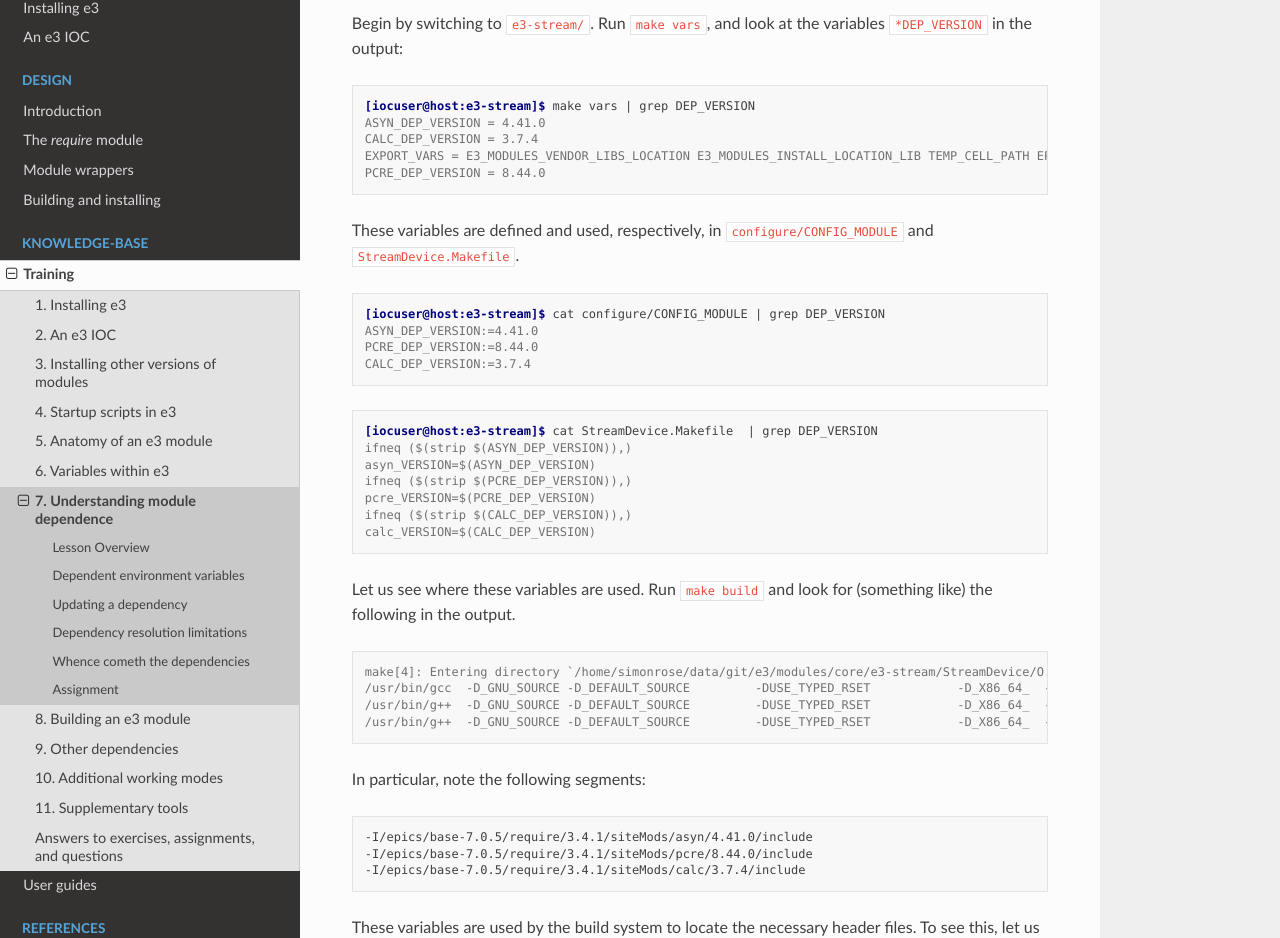
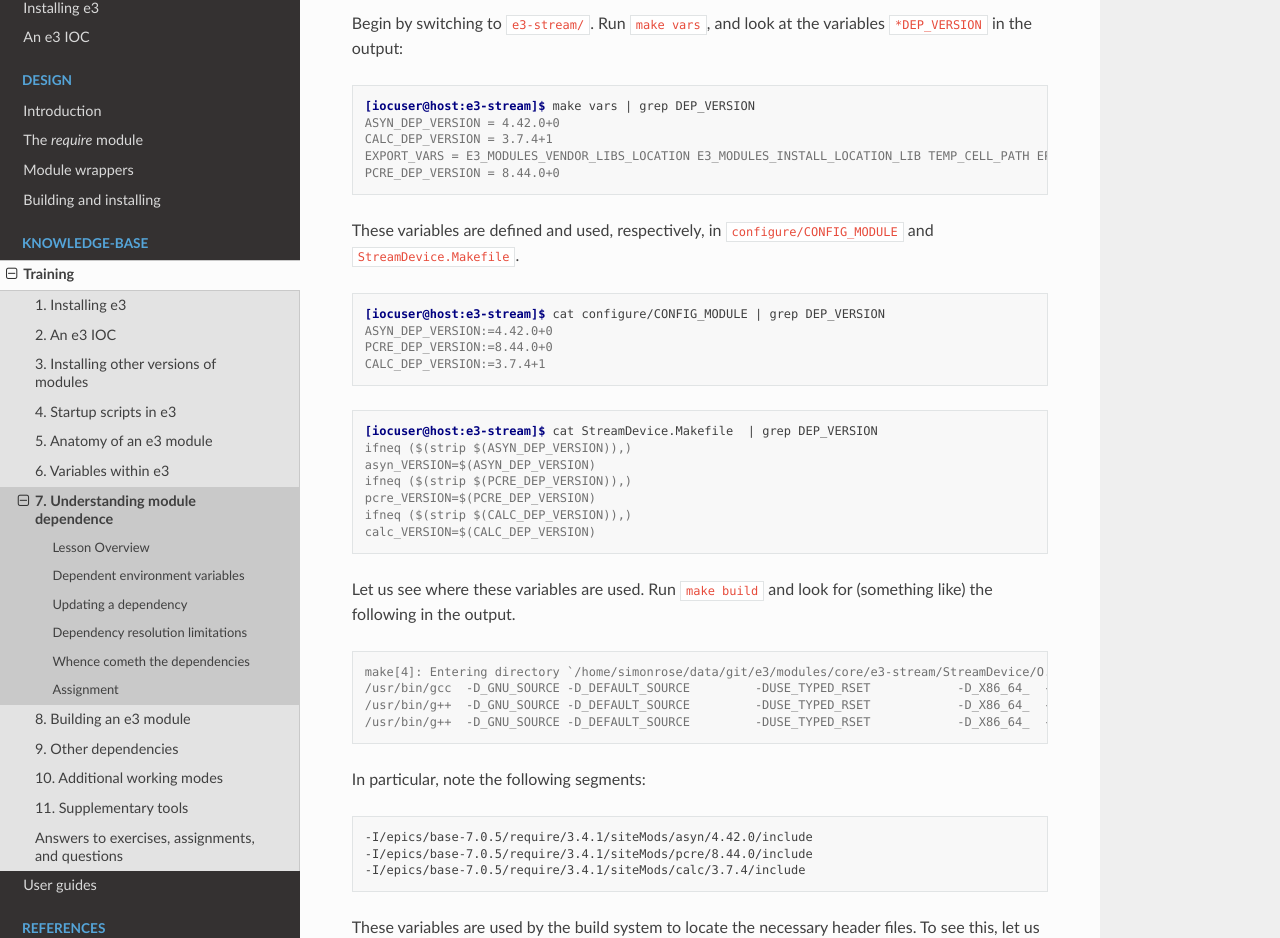
Before and after one commit to ttkorhonen/e3pages, a Sphinx documentation site: the page built from docs/kb/training/workbook/7_module_deps.md, in a window 1280 px wide and 1400 px high, scrolled down 429 px. Shown: the part 144-1082 px from the top of the window. Built offline with Sphinx 7.4.7 and the Read the Docs theme 2.0.0, drawn with Linux system fonts in a browser that asks for light colours; some of the changed text lies outside the part shown.

Commit message:
Updated some modules version number, and added some notes to emphasize a few differences added by newer versions of modules and tools.

````diff
--- a/docs/kb/training/workbook/7_module_deps.md
+++ b/docs/kb/training/workbook/7_module_deps.md
@@ -24,10 +24,10 @@
 
 ```console
 [iocuser@host:e3-stream]$ make vars | grep DEP_VERSION
-ASYN_DEP_VERSION = 4.41.0
-CALC_DEP_VERSION = 3.7.4
+ASYN_DEP_VERSION = 4.42.0+0
+CALC_DEP_VERSION = 3.7.4+1
 EXPORT_VARS = E3_MODULES_VENDOR_LIBS_LOCATION E3_MODULES_INSTALL_LOCATION_LIB TEMP_CELL_PATH EPICS_HOST_ARCH EPICS_BASE MSI E3_MODULE_NAME E3_MODULE_VERSION E3_SITEMODS_PATH E3_SITEAPPS_PATH E3_SITELIBS_PATH E3_REQUIRE_MAKEFILE_INPUT_OPTIONS E3_REQUIRE_NAME E3_REQUIRE_CONFIG E3_REQUIRE_DB E3_REQUIRE_LOCATION E3_REQUIRE_DBD E3_REQUIRE_VERSION E3_REQUIRE_TOOLS E3_REQUIRE_INC E3_REQUIRE_LIB E3_REQUIRE_BIN QUIET PCRE_DEP_VERSION CALC_DEP_VERSION ASYN_DEP_VERSION
-PCRE_DEP_VERSION = 8.44.0
+PCRE_DEP_VERSION = 8.44.0+0
 ```
 
 These variables are defined and used, respectively, in `configure/CONFIG_MODULE`
@@ -35,9 +35,9 @@
 
 ```console
 [iocuser@host:e3-stream]$ cat configure/CONFIG_MODULE | grep DEP_VERSION
-ASYN_DEP_VERSION:=4.41.0
-PCRE_DEP_VERSION:=8.44.0
-CALC_DEP_VERSION:=3.7.4
+ASYN_DEP_VERSION:=4.42.0+0
+PCRE_DEP_VERSION:=8.44.0+0
+CALC_DEP_VERSION:=3.7.4+1
 ```
 
 ```console
@@ -55,15 +55,15 @@
 
 ```console
 make[4]: Entering directory `/home/simonrose/data/git/e3/modules/core/e3-stream/StreamDevice/O.7.0.5_linux-x86_64'
-/usr/bin/gcc  -D_GNU_SOURCE -D_DEFAULT_SOURCE         -DUSE_TYPED_RSET            -D_X86_64_  -DUNIX  -Dlinux             -MD   -O3 -g   -Wall -Werror-implicit-function-declaration               -mtune=generic      -m64 -fPIC           -I. -I../src/ -I.././src/   -I/epics/base-7.0.5/require/3.4.1/siteMods/asyn/4.41.0+0/include                -I/epics/base-7.0.5/require/3.4.1/siteMods/pcre/8.44.0+0/include            -I/epics/base-7.0.5/require/3.4.1/siteMods/calc/3.7.4+0/include  -I/epics/base-7.0.5/require/3.4.1/siteMods/asyn/4.41.0+0/include                -I/epics/base-7.0.5/require/3.4.1/siteMods/pcre/8.44.0+0/include            -I/epics/base-7.0.5/require/3.4.1/siteMods/calc/3.7.4+0/include -I/epics/base-7.0.5/include  -I/epics/base-7.0.5/include/compiler/gcc -I/epics/base-7.0.5/include/os/Linux                           -c  .././src/StreamVersion.c
-/usr/bin/g++  -D_GNU_SOURCE -D_DEFAULT_SOURCE         -DUSE_TYPED_RSET            -D_X86_64_  -DUNIX  -Dlinux             -MD   -O3 -g   -Wall         -std=c++11     -std=c++11  -mtune=generic               -m64 -fPIC          -I. -I../src/ -I.././src/   -I/epics/base-7.0.5/require/3.4.1/siteMods/asyn/4.41.0+0/include                -I/epics/base-7.0.5/require/3.4.1/siteMods/pcre/8.44.0+0/include            -I/epics/base-7.0.5/require/3.4.1/siteMods/calc/3.7.4+0/include  -I/epics/base-7.0.5/require/3.4.1/siteMods/asyn/4.41.0+0/include                -I/epics/base-7.0.5/require/3.4.1/siteMods/pcre/8.44.0+0/include            -I/epics/base-7.0.5/require/3.4.1/siteMods/calc/3.7.4+0/include -I/epics/base-7.0.5/include  -I/epics/base-7.0.5/include/compiler/gcc -I/epics/base-7.0.5/include/os/Linux                           -c  ../src/StreamFormatConverter.cc
-/usr/bin/g++  -D_GNU_SOURCE -D_DEFAULT_SOURCE         -DUSE_TYPED_RSET            -D_X86_64_  -DUNIX  -Dlinux             -MD   -O3 -g   -Wall         -std=c++11     -std=c++11  -mtune=generic               -m64 -fPIC          -I. -I../src/ -I.././src/   -I/epics/base-7.0.5/require/3.4.1/siteMods/asyn/4.41.0+0/include                -I/epics/base-7.0.5/require/3.4.1/siteMods/pcre/8.44.0+0/include            -I/epics/base-7.0.5/require/3.4.1/siteMods/calc/3.7.4+0/include  -I/epics/base-7.0.5/require/3.4.1/siteMods/asyn/4.41.0+0/include                -I/epics/base-7.0.5/require/3.4.1/siteMods/pcre/8.44.0+0/include            -I/epics/base-7.0.5/require/3.4.1/siteMods/calc/3.7.4+0/include -I/epics/base-7.0.5/include  -I/epics/base-7.0.5/include/compiler/gcc -I/epics/base-7.0.5/include/os/Linux                           -c  ../src/StreamProtocol.cc
+/usr/bin/gcc  -D_GNU_SOURCE -D_DEFAULT_SOURCE         -DUSE_TYPED_RSET            -D_X86_64_  -DUNIX  -Dlinux             -MD   -O3 -g   -Wall -Werror-implicit-function-declaration               -mtune=generic      -m64 -fPIC           -I. -I../src/ -I.././src/   -I/epics/base-7.0.5/require/3.4.1/siteMods/asyn/4.42.0+0/include                -I/epics/base-7.0.5/require/3.4.1/siteMods/pcre/8.44.0+0/include            -I/epics/base-7.0.5/require/3.4.1/siteMods/calc/3.7.4+0/include  -I/epics/base-7.0.5/require/3.4.1/siteMods/asyn/4.42.0+0/include                -I/epics/base-7.0.5/require/3.4.1/siteMods/pcre/8.44.0+0/include            -I/epics/base-7.0.5/require/3.4.1/siteMods/calc/3.7.4+0/include -I/epics/base-7.0.5/include  -I/epics/base-7.0.5/include/compiler/gcc -I/epics/base-7.0.5/include/os/Linux                           -c  .././src/StreamVersion.c
+/usr/bin/g++  -D_GNU_SOURCE -D_DEFAULT_SOURCE         -DUSE_TYPED_RSET            -D_X86_64_  -DUNIX  -Dlinux             -MD   -O3 -g   -Wall         -std=c++11     -std=c++11  -mtune=generic               -m64 -fPIC          -I. -I../src/ -I.././src/   -I/epics/base-7.0.5/require/3.4.1/siteMods/asyn/4.42.0+0/include                -I/epics/base-7.0.5/require/3.4.1/siteMods/pcre/8.44.0+0/include            -I/epics/base-7.0.5/require/3.4.1/siteMods/calc/3.7.4+0/include  -I/epics/base-7.0.5/require/3.4.1/siteMods/asyn/4.42.0+0/include                -I/epics/base-7.0.5/require/3.4.1/siteMods/pcre/8.44.0+0/include            -I/epics/base-7.0.5/require/3.4.1/siteMods/calc/3.7.4+0/include -I/epics/base-7.0.5/include  -I/epics/base-7.0.5/include/compiler/gcc -I/epics/base-7.0.5/include/os/Linux                           -c  ../src/StreamFormatConverter.cc
+/usr/bin/g++  -D_GNU_SOURCE -D_DEFAULT_SOURCE         -DUSE_TYPED_RSET            -D_X86_64_  -DUNIX  -Dlinux             -MD   -O3 -g   -Wall         -std=c++11     -std=c++11  -mtune=generic               -m64 -fPIC          -I. -I../src/ -I.././src/   -I/epics/base-7.0.5/require/3.4.1/siteMods/asyn/4.42.0+0/include                -I/epics/base-7.0.5/require/3.4.1/siteMods/pcre/8.44.0+0/include            -I/epics/base-7.0.5/require/3.4.1/siteMods/calc/3.7.4+0/include  -I/epics/base-7.0.5/require/3.4.1/siteMods/asyn/4.42.0+0/include                -I/epics/base-7.0.5/require/3.4.1/siteMods/pcre/8.44.0+0/include            -I/epics/base-7.0.5/require/3.4.1/siteMods/calc/3.7.4+0/include -I/epics/base-7.0.5/include  -I/epics/base-7.0.5/include/compiler/gcc -I/epics/base-7.0.5/include/os/Linux                           -c  ../src/StreamProtocol.cc
 ```
 
 In particular, note the following segments:
 
 ```none
--I/epics/base-7.0.5/require/3.4.1/siteMods/asyn/4.41.0/include
+-I/epics/base-7.0.5/require/3.4.1/siteMods/asyn/4.42.0/include
 -I/epics/base-7.0.5/require/3.4.1/siteMods/pcre/8.44.0/include
 -I/epics/base-7.0.5/require/3.4.1/siteMods/calc/3.7.4/include
 ```
@@ -87,7 +87,7 @@
 ```
 
 If you look at this output, you will find that
-`-I/epics/base-7.0.5/require/3.4.1/siteMods/asyn/4.41.0/include` now is missing.
+`-I/epics/base-7.0.5/require/3.4.1/siteMods/asyn/4.42.0/include` now is missing.
 At this point, the build system cannot find `asynDriver.h` (which is used in
 `src/AsynDriverInterface.cc`). If you revert your changes and rebuild, then
 everything should work correctly.
@@ -130,7 +130,8 @@
 will need to install a new version of *asyn* in the current e3 environment. The
 procedure for that is also the same as in [Chapter 3](3_module_versions.md). We
 can start by checking the current version and seeing what is installed, and then
-installing the necessary version (4.42.0)
+installing the necessary version, For study of the case, we are assuming that
+the current version is 4.41.0 and we would like to update to 4.42.0.
 
 ```console
 [iocuser@host:e3-asyn]$ make vars # Check the current version
@@ -165,7 +166,7 @@
 :::{note}
 Between *asyn* 4-41 and 4-42 there actually are some source and `.dbd` files
 that have been added; if this functionality is necessary for your purposes,
-then you will have to add
+then you will have to add.
 
 ```make
 SOURCES += drvPrologixGPIB.c
````
Also changed, not shown: docs/kb/training/workbook/8_building_modules.md (+4 -5 lines), docs/kb/training/workbook/9_other_deps.md (+6 -4 lines).
